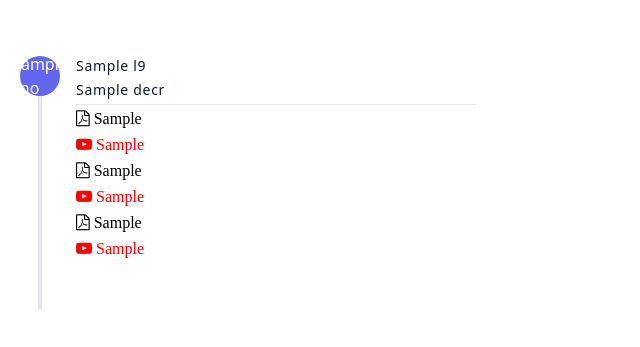
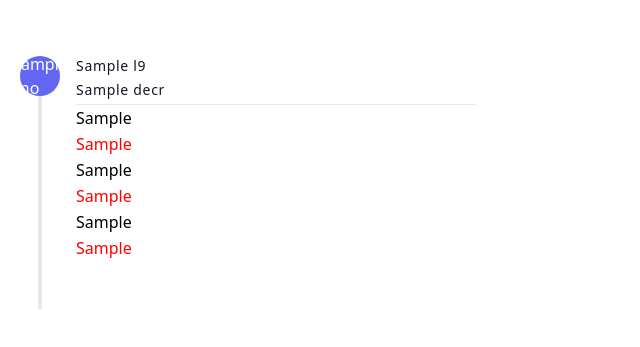
Before and after one commit to AxayPatoliya/Online-school, a Python web app: template templates/list_9.html in a window 1280 px wide. Shown: the part 144-491 px from the top of the page, without its empty margins (0-640 px from the left). Run offline with Jinja, Linux system fonts and the light colour scheme; the template is opened without the code that fills it: most values are stand-ins (such as "Sample title", 1, 10 or a date in 2020).

Commit message:
make it better

```diff
--- a/templates/list_9.html
+++ b/templates/list_9.html
@@ -26,27 +26,27 @@
               <hr style="color: lightblue;">
 
               <p class="leading-relaxed">
-                  <a style="color:black;" class="fa fa-file-pdf-o" target="_blank" type="button" href="{{ url_for('static', filename=fname) }}"> {{l9.pdf_decr1}}</a>
+                  <a style="color:black;" target="_blank" type="button" href="{{ url_for('static', filename=fname) }}"> {{l9.pdf_decr1}}</a>
               </p>
 
               <p class="leading-relaxed">
-                <a style="color:red;" class="fa fa-youtube-play" target="_blank" type="button" href="{{l9.video_file1}}"> {{l9.video_decr1}}</a>
+                <a style="color:red;" target="_blank" type="button" href="{{l9.video_file1}}"> {{l9.video_decr1}}</a>
             </p>
 
               <p class="leading-relaxed">
-                <a style="color:black;" class="fa fa-file-pdf-o" target="_blank" type="button" href="{{ url_for('static', filename=ffname) }}"> {{l9.pdf_decr2}}</a>
+                <a style="color:black;" target="_blank" type="button" href="{{ url_for('static', filename=ffname) }}"> {{l9.pdf_decr2}}</a>
             </p>
 
             <p class="leading-relaxed">
-                <a style="color:red;" class="fa fa-youtube-play" target="_blank" type="button" href="{{l9.video_file2}}"> {{l9.video_decr2}}</a>
+                <a style="color:red;" target="_blank" type="button" href="{{l9.video_file2}}"> {{l9.video_decr2}}</a>
             </p>
 
             <p class="leading-relaxed">
-                <a style="color:black;" class="fa fa-file-pdf-o" target="_blank" type="button" href="{{ url_for('static', filename=fffname) }}"> {{l9.pdf_decr3}}</a>
+                <a style="color:black;" target="_blank" type="button" href="{{ url_for('static', filename=fffname) }}"> {{l9.pdf_decr3}}</a>
             </p>
 
             <p class="leading-relaxed">
-                <a style="color:red;" class="fa fa-youtube-play" target="_blank" type="button" href="{{l9.video_file3}}"> {{l9.video_decr3}}</a>
+                <a style="color:red;" target="_blank" type="button" href="{{l9.video_file3}}"> {{l9.video_decr3}}</a>
             </p>
 
 
```
